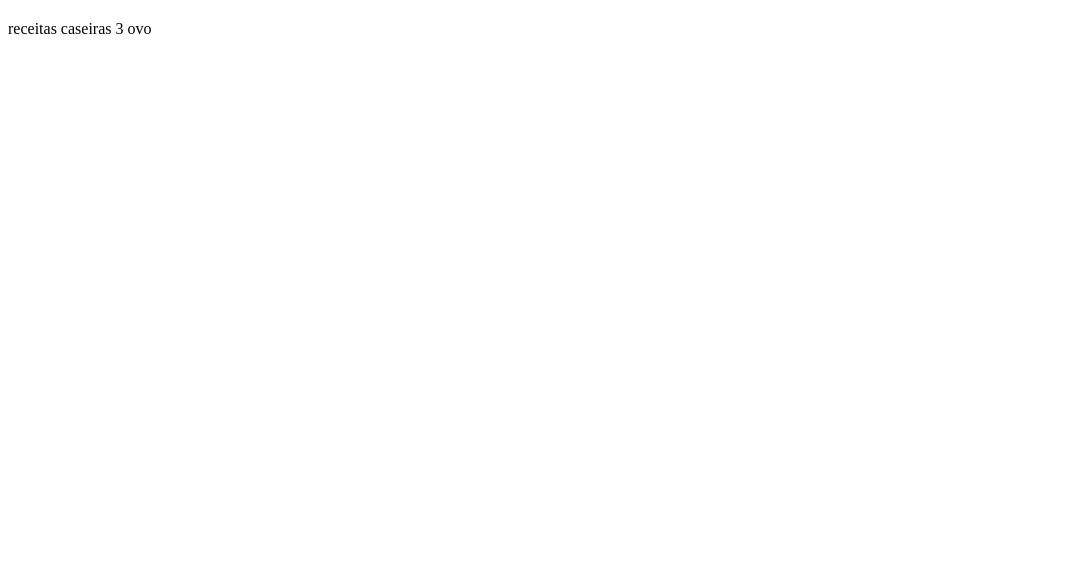
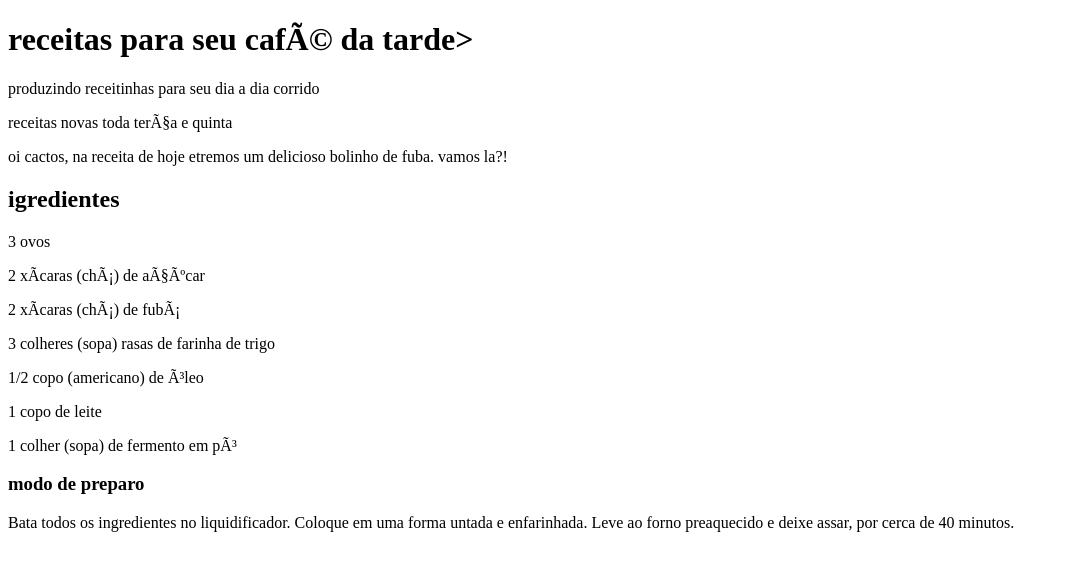
Before and after one commit to erikadczz/PC-Primeiro-A-AJ, a plain HTML site: page index.html in a window 1280 px wide. Shown: the whole page, without its empty margins (0-1065 px from the left). Drawn offline with Linux system fonts and the light colour scheme.

Commit message:
Update index.html

```diff
--- a/index.html
+++ b/index.html
@@ -1,8 +1,29 @@
-<!DOCTYPE html>
+    <!DOCTYPE html>
 <html lang = "pt-br">
-<html>
+  <head>
   <meta charset = "UTF - 8">
-  <h2><title> erika receitas :)</title></h2>
-  <p3> receitas caseiras</p3>
-  <p4> 3 ovo<pl4>
-  <html>
+     <title>receitas da érika</title>
+    <link rel="stylesheet" href="style.css">
+    </head>
+  <body>
+    <h1 style="text-align: cente">receitas para seu café da tarde></h1>
+
+    <p> produzindo receitinhas para seu dia a dia corrido</p>
+
+      <p tyle="font-size: 20px"> receitas novas toda terça e quinta</p>
+
+      <p> oi cactos, na receita de hoje etremos um delicioso bolinho de fuba. vamos la?!</p>
+    <h2 style="text-align: left"> igredientes</h2>
+    <p> 3 ovos</p>
+    <p> 2 xícaras (chá) de açúcar</p>
+    <p> 2 xícaras (chá) de fubá</p>
+    <p> 3 colheres (sopa) rasas de farinha de trigo</p>
+    <p> 1/2 copo (americano) de óleo</p>
+    <p> 1 copo de leite</p>
+    <p> 1 colher (sopa) de fermento em pó</p>
+
+    <h3 style="text-align: left"> modo de preparo</h3>
+    <p> Bata todos os ingredientes no liquidificador. Coloque em uma forma untada e enfarinhada. Leve ao forno preaquecido e deixe assar, por cerca de 40 minutos.</p>
+
+  </body>
+  </html>
```
